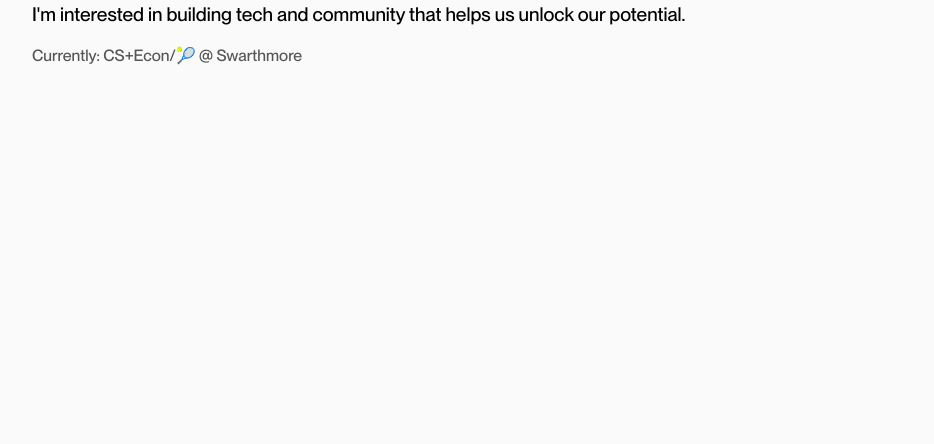
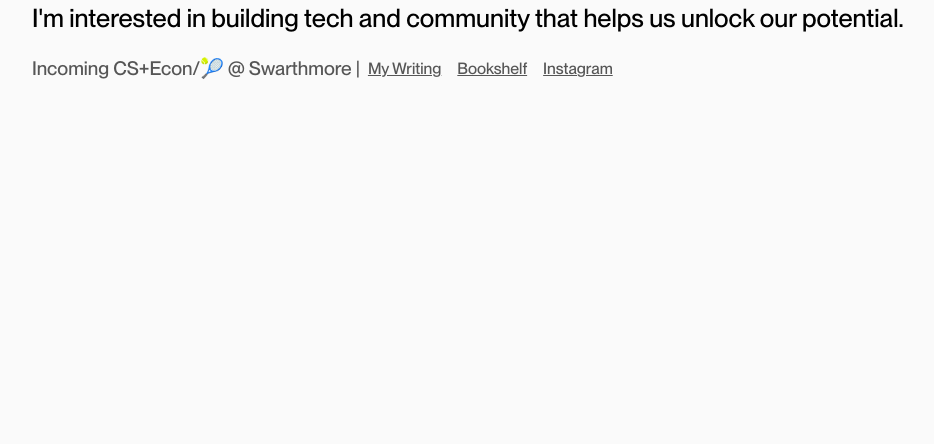
Before and after one commit to benwxng/personal-site-main, a plain HTML site: page index.html in a window 1280 px wide. Shown: the part 356-800 px from the top of the page, without its empty margins (96-1030 px from the left). Drawn offline with Linux system fonts and the light colour scheme.

Commit message:
update :)

```diff
--- a/index.html
+++ b/index.html
@@ -16,9 +16,24 @@
         <div class = "containter">
 
             <h1 id = "heading">Hey! I'm Ben.
+
             </h1>
             <p id = "description">I'm interested in building tech and community that helps us unlock our potential. </p>
-            <p class = "currently">Currently: CS+Econ/🎾 @ Swarthmore</p>
+
+
+        </div>
+
+        <div class = "container2">
+
+            <p class = "currently">Incoming CS+Econ/🎾 @ Swarthmore | </p>
+
+         <div class = "links">
+
+            <div id = "substack"><a href = "https://benxwang.substack.com/p/this-is-bentobox">My Writing</a></div>
+            <div id = "bookshelf"><a href = "./public/bookshelf.html">Bookshelf</a></div>
+            <div id = "instagram"><a href = "https://www.instagram.com/benwxng/">Instagram</a></div>
+
+         </div>
 
         </div>
 
--- a/script.js
+++ b/script.js
@@ -2,6 +2,12 @@ document.addEventListener("DOMContentLoaded", function() {
     const heading = document.getElementById('heading');
     const description = document.getElementById('description');
     const currently = document.querySelector('.currently');
+    const links = document.querySelector('.links');
+    const substack = document.getElementById('substack');
+    const bookshelf = document.getElementById('bookshelf');
+    const instagram = document.getElementById('instagram');
+
+
 
     setTimeout(() => {
         heading.style.opacity = 1;
@@ -11,10 +17,29 @@ document.addEventListener("DOMContentLoaded", function() {
     setTimeout(() => {
         description.style.opacity = 1;
         description.style.transform = "translateX(0)";
-    }, 500);
+    }, 600);
 
     setTimeout(() => {
         currently.style.opacity = 1;
         currently.style.transform = "translateY(0)";
     }, 1600)
+
+    setTimeout(() => {
+
+       substack.style.opacity = 1;
+
+    }, 2200)
+
+    setTimeout(() => {
+
+        bookshelf.style.opacity = 1;
+
+     }, 2400)
+
+     setTimeout(() => {
+
+        instagram.style.opacity = 1;
+
+     }, 2600)
+
 });
--- a/style.css
+++ b/style.css
@@ -10,7 +10,7 @@ html{
 body{
     font-family: "ppneuemontreal";
     margin: 0;
-    padding: 22% 10%;
+    padding: 20% 10%;
     width: 100%;
     height: 100%;
     justify-content: center;
@@ -21,21 +21,31 @@ body{
 .container {
 
     text-align: left;
-    margin-top: 40%;
+    /*margin-top: 40%;*/
 
 }
 
+.container2{
+
+    margin-top: -20px;
+    display: flex;
+    gap: 0.5em;
+    align-items: center;
+
+}
+
+
 #heading {
-    font-size: 3em;
+    font-size: 4em;
     margin: 0;
+    padding: 0;
     opacity: 0; /* Ensure the initial opacity is set */
     transform: translateX(-8%); /* Initial transform for animation */
     transition: opacity 1s ease, transform 1.5s ease; /* Smooth transition */
 }
 
 #description {
-    font-size: 1.2em;
-
+    font-size: 1.6em;
     opacity: 0;
     transform: translateX(-8%);
     transition: opacity 1s ease, transform 1.4s;
@@ -43,33 +53,59 @@ body{
 }
 
 .currently{
-    font-size: 16px;
+    font-size: 1.2em;
     color:#565656;
-    margin: 20px 0 0;
+    /*margin-top: 8px;*/
     transform: translateY(10px);
     opacity: 0;
     transition: opacity 1s ease, transform 1s;
 }
 
-h1{
-    letter-spacing: .5px;
+.links{
+
+   /* padding-top:16px;*/
+    font-size: 1.0em;
+    display: flex;
+    gap: 1em;
+
+    a{
+        color: #565656;
+    }
+
+}
+
+#substack{
+    opacity: 0;
+    transition:opacity 1s ease;
+}
+
+#bookshelf{
+    opacity: 0;
+    transition:opacity 1s ease;
+}
+
+#instagram{
+    opacity: 0;
+    transition:opacity 1s ease;
 }
 
 #location{
-    font-size: 0.5em;
+    font-size: 0.75em;
 }
 
 #pin{
-    font-size: 16px;
+    margin-top:20px;
+    font-size: 14px;
     position: relative;
 }
 
 #pin::after {
     content: '';
+    padding-top: 20px;
     position: absolute;
-    top: 50%;
-    left: 50%;
-    width: 30%;
+    top: 40%;
+    left: 1%;
+    width: 1%;
     height: 100%;
     background-color: red;
     border-radius: 20%;
@@ -147,11 +183,11 @@ h1{
 
 @media (max-width: 576px) {
     body {
-        padding: 80% 10%;
+        padding: 60% 10%;
     }
 
     #heading {
-        font-size: 1.5em;
+        font-size: 2em;
     }
 
     #description {
```
